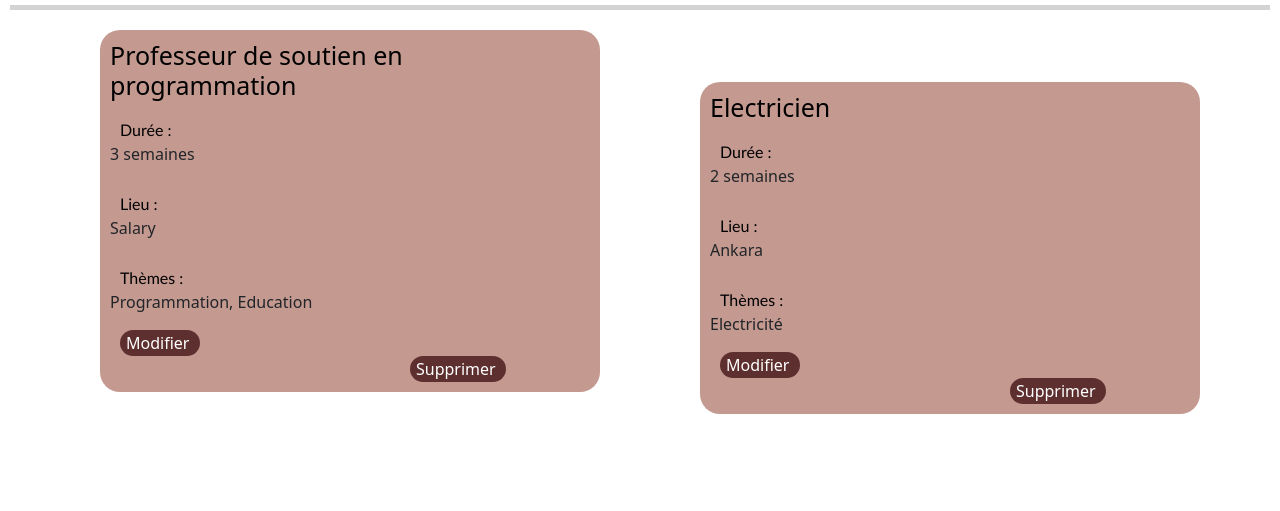
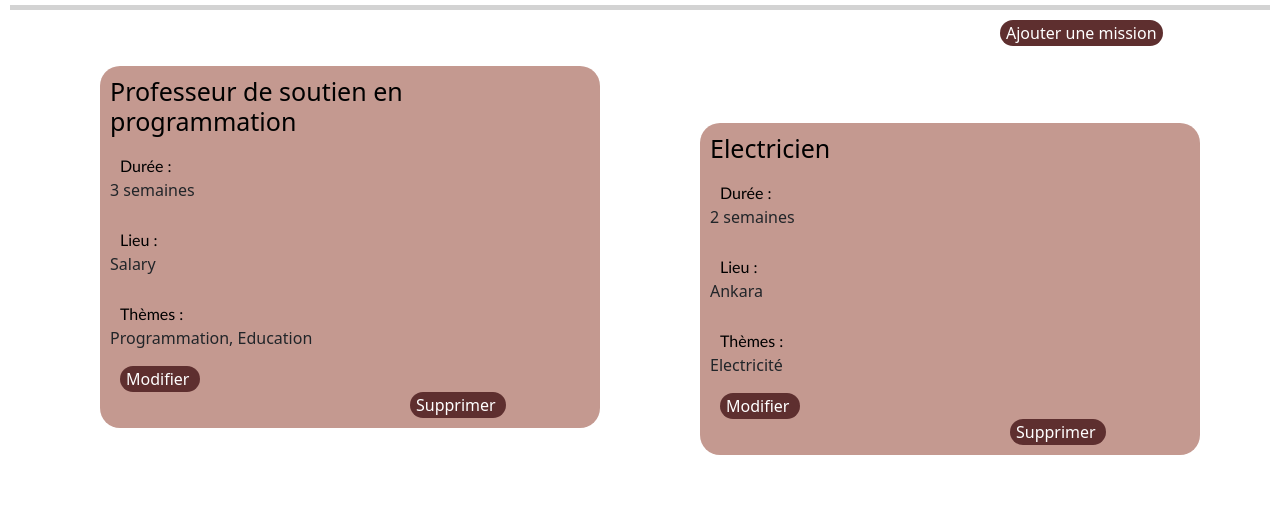
Before and after one commit to Vyvy20/Asmada-react, a React app: page / in a window 1280 px wide. Shown: the part 181-692 px from the top of the page. Built offline with nearby package versions, Linux system fonts and the light colour scheme.

Commit message:
Ajout bouton "Ajouter mission" dans la page mission admin

```diff
--- a/src/Css/MissionAdmin.css
+++ b/src/Css/MissionAdmin.css
@@ -1,6 +1,6 @@
 .MissionNum2A {
     margin-left: 700px;
-    margin-top: -310px;
+    margin-top: -305px;
 }
 
 .MissionNum1A {
@@ -30,7 +30,7 @@ footer {
     margin-top: 100px;
 }
 
-.btnModif, .btnSupp {
+.btnModif, .btnSupp, .btnAjouterMiss {
     border-radius: 20px;
     border: none;
     background-color: #5E2F2F;
@@ -45,6 +45,10 @@ footer {
     margin-left: 10px;
 }
 
+.btnAjouterMiss {
+    margin-left: 1000px;
+}
+
 /*.Filtres {
     background-color: #F8E154;
     margin-left: 100px;
--- a/src/components/DetailMission.js
+++ b/src/components/DetailMission.js
@@ -1,5 +1,4 @@
 import React, {Component} from 'react';
-
 
 function DetailMission() {
     return (
--- a/src/components/MissionAdmin.js
+++ b/src/components/MissionAdmin.js
@@ -8,6 +8,7 @@ function MissionAdmin() {
 
             <h1 className='TitrePageMissA'>Missions proposées</h1>
             <hr className='SepMissA'></hr>
+            <input type='submit' className='btnAjouterMiss' value='Ajouter une mission'></input>
 
             {/* Bloc des missions */}
             <div className='LstMissions'>
```
